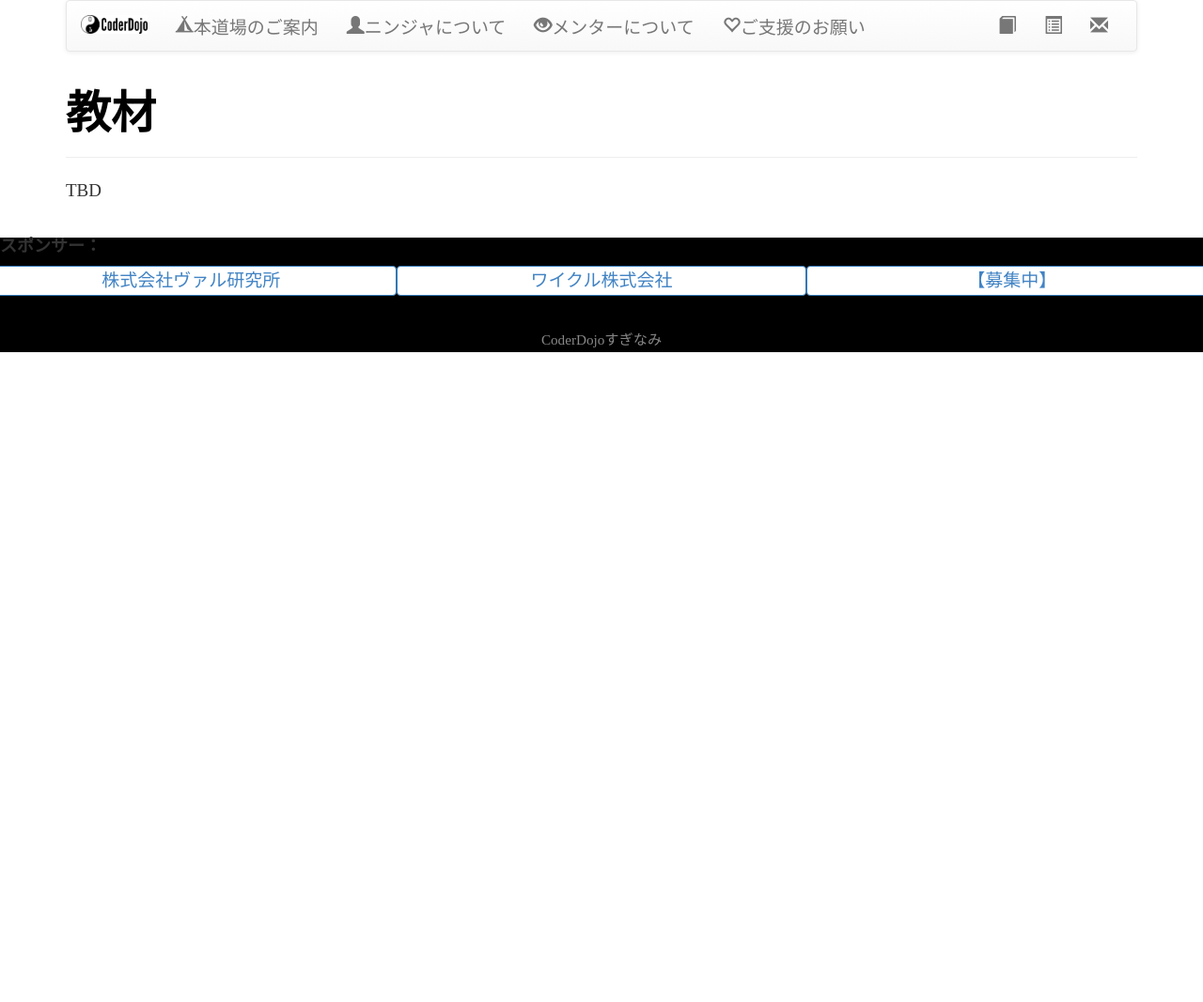
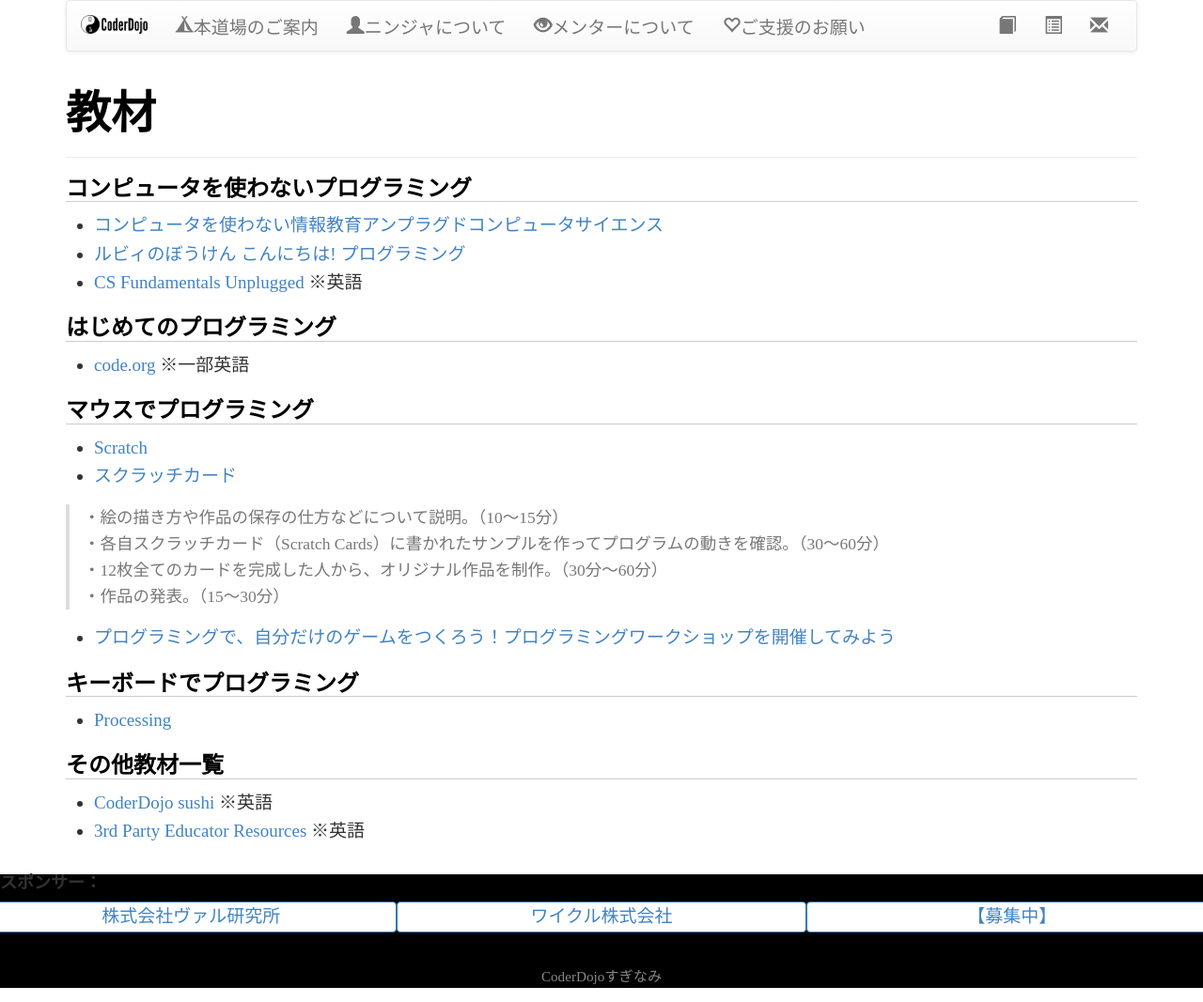
Before and after one commit to coderdojo-suginami/coderdojo-suginami.github.io, a Jekyll site: the page built from materials/index.md, in a window 1280 px wide. Shown: the whole page at 94% size. Built offline with Jekyll 4.4.1, drawn with Linux system fonts in a browser that asks for light colours; before the commit the page ends 900 px from its top, so only the background shows below that.

Commit message:
Add materials

```diff
--- a/materials/index.md
+++ b/materials/index.md
@@ -3,4 +3,34 @@ layout: page
 title: 教材
 ---
 
-TBD
+## コンピュータを使わないプログラミング
+
+* [コンピュータを使わない情報教育アンプラグドコンピュータサイエンス](https://www.amazon.co.jp/dp/490401300X/)
+* [ルビィのぼうけん こんにちは! プログラミング](https://www.amazon.co.jp/dp/4798143499/)
+* [CS Fundamentals Unplugged](https://code.org/curriculum/unplugged) ※英語
+
+## はじめてのプログラミング
+
+* [code.org](https://code.org/) ※一部英語
+
+## マウスでプログラミング
+
+* [Scratch](https://scratch.mit.edu/)
+* [スクラッチカード](http://etoys.jp/scratch/download.html)
+
+> ・絵の描き方や作品の保存の仕方などについて説明。（10～15分）<br />
+> ・各自スクラッチカード（Scratch Cards）に書かれたサンプルを作ってプログラムの動きを確認。（30～60分）<br />
+> ・12枚全てのカードを完成した人から、オリジナル作品を制作。（30分～60分）<br />
+> ・作品の発表。（15～30分）
+
+* [プログラミングで、自分だけのゲームをつくろう！プログラミングワークショップを開催してみよう](http://www.canvas.ws/p-ws/guidance.html)
+
+
+## キーボードでプログラミング
+
+* [Processing](https://processing.org/)
+
+## その他教材一覧
+
+* [CoderDojo sushi](http://kata.coderdojo.com/wiki/Sushi) ※英語
+* [3rd Party Educator Resources](https://code.org/educate/curriculum/3rd-party) ※英語
```
